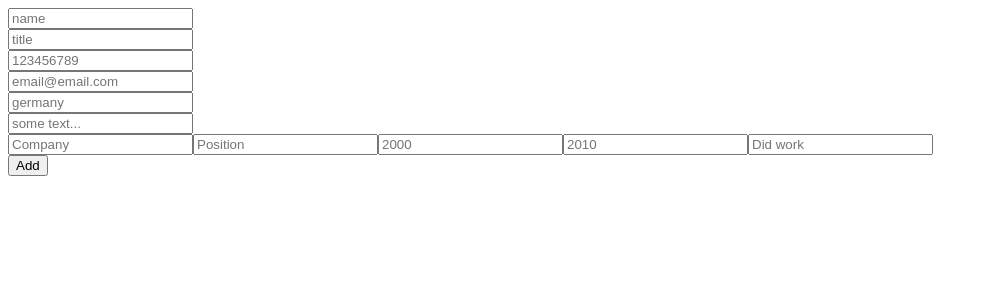
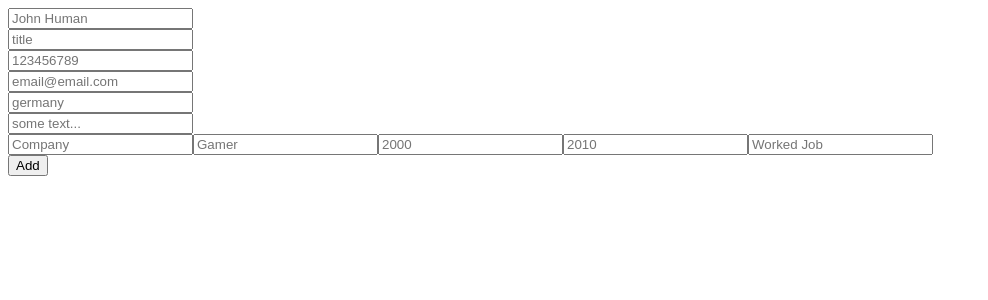
Before and after one commit to TJBaumgartner/CV-Project, a React (Create React App) app: page / in a window 1280 px wide. Shown: the top 300 px of the page, without its empty margins (0-988 px from the left). Built offline with nearby package versions, Linux system fonts and the light colour scheme.

Commit message:
work experience form and button to add

```diff
--- /dev/null
+++ b/src/components/addForm.js
@@ -0,0 +1,32 @@
+//import { createElement } from "react";
+
+const AddForm = (props) =>{
+    const inputData =[{
+        id:0,
+        input: "companyInput",
+        placeholder: "Company"
+    }, {
+        id:1,
+        input: "positionInput",
+        placeholder: "Gamer"
+    }, {
+        id:2,
+        input: "workStart",
+        placeholder: "2000"
+    }, {
+        id:3,
+        input: "workEnd",
+        placeholder: "2010"
+    }, {
+        id:4,
+        input: "jobDescription",
+        placeholder: "Worked Job"
+    }]
+    const formItems = inputData.map(data =>
+        <label key={data.id} htmlFor={data.input}>
+            <input type="text" id={data.input} placeholder={data.placeholder}></input>
+        </label>
+    );
+    return <div className="workGroup">{formItems}</div>;
+}
+export default AddForm;
--- a/src/components/experience.js
+++ b/src/components/experience.js
@@ -1,28 +1,19 @@
-import React from 'react';
+import React, { useState } from 'react';
+import AddForm from './addForm';
 const WorkExperience = () => {
-    const addForm = () => {
 
+    const [components, setComponents] = useState(["sample component"]);
+
+    function addComponent() {
+        setComponents([...components, "sample Component"]);
     }
+
     return (
         <div className="WorkExperienceForm">
-            <div className="workGroup">
-                <label htmlFor="companyInput">
-                    <input type="text" id="companyInput" placeholder="Company"></input>
-                </label>
-                <label htmlFor="positionInput">
-                    <input type="text" id="positionInput" placeholder="Position"></input>
-                </label>
-                <label htmlFor="workStart">
-                    <input type="text" id="workStart" placeholder="2000"></input>
-                </label>
-                <label htmlFor="workEnd">
-                    <input type="text" id="workEnd" placeholder="2010"></input>
-                </label>
-                <label htmlFor="jobDescription">
-                    <input type="text" id="jobDescription" placeholder="Did work"></input>
-                </label>
+            <div>
+                {components.map((item, i) => ( <AddForm text={item} key={i}/> ))}
+                <button id="submitButton" onClick={addComponent}>Add</button>
             </div>
-            <button id="submitButton" onClick={addForm}>Add</button>
         </div>
     )
 }
--- a/src/components/personal.js
+++ b/src/components/personal.js
@@ -2,7 +2,7 @@ const PersonalInfo = () => {
     return (
         <div className="PersonalInfoForm">
             <label htmlFor="nameInput">
-                <input type="text" id="nameInput" placeholder="name"></input>
+                <input type="text" id="nameInput" placeholder="John Human"></input>
             </label>
             <label htmlFor="titleInput">
                 <input type="text" id="titleInput" placeholder="title"></input>
```
